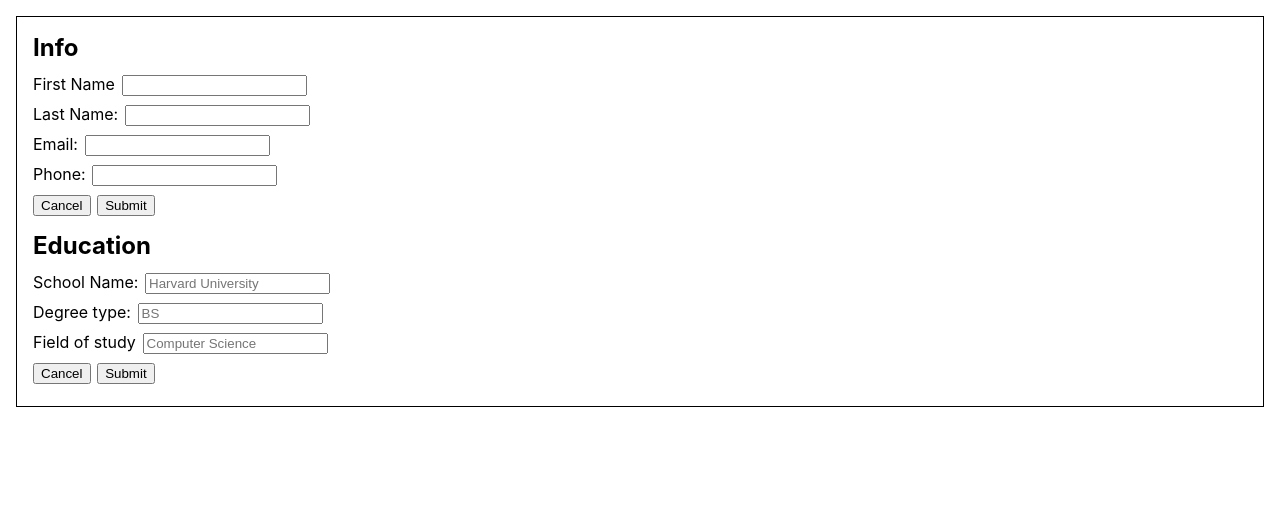
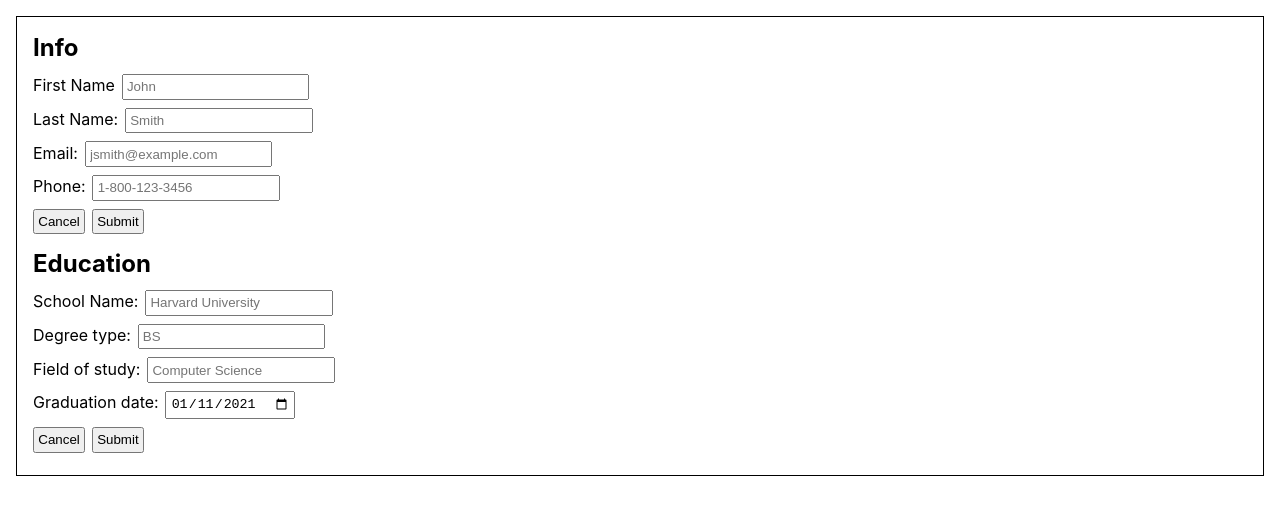
Before and after one commit to rankoliang/cv-project, a React (Create React App) app: page / in a window 1280 px wide. Shown: the top 514 px of the page. Built offline with nearby package versions, Linux system fonts and the light colour scheme.

Commit message:
Add date field to education form

```diff
--- a/package.json
+++ b/package.json
@@ -6,6 +6,7 @@
     "@testing-library/jest-dom": "^5.11.4",
     "@testing-library/react": "^11.1.0",
     "@testing-library/user-event": "^12.1.10",
+    "date-fns": "^2.16.1",
     "react": "^17.0.1",
     "react-dom": "^17.0.1",
     "react-icons": "^4.1.0",
--- a/src/components/education/education-form.js
+++ b/src/components/education/education-form.js
@@ -1,12 +1,12 @@
 import { Component } from 'react';
-import Form, { BindableInputField } from '../form';
+import Form, { bindField, InputField } from '../form';
 
 class EducationForm extends Component {
   constructor(props) {
     super(props);
 
     this.state = Object.assign({}, this.props.education);
-    this.InputField = BindableInputField(this);
+    this.InputField = bindField(InputField, this);
   }
 
   render() {
@@ -31,10 +31,16 @@ class EducationForm extends Component {
         />
         <InputField
           id="degree-field"
-          label="Field of study"
+          label="Field of study:"
           fields={['degree', 'field']}
           placeholder="Computer Science"
           required={school !== ''}
+        />
+        <InputField
+          id="graduation-date"
+          type="date"
+          label="Graduation date:"
+          field="date"
         />
       </Form>
     );
--- a/src/components/education/education.js
+++ b/src/components/education/education.js
@@ -1,9 +1,9 @@
 import { Component } from 'react';
-import Form, { BindableInputField } from '../form';
 import styled from 'styled-components';
 import EducationForm from './education-form';
+import { format, parse, isPast, isValid } from 'date-fns';
 
-const School = styled.div`
+const EducationHeader = styled.div`
   display: flex;
   align-items: center;
   border-bottom: 1px solid black;
@@ -17,49 +17,77 @@ const School = styled.div`
   }
 `;
 
-const Degree = styled.div`
-  margin: 0.25em 0;
-
-  *:not(:last-child):after {
-    content: '|';
-    margin: 0 0.25em;
-  }
+const School = styled.h3`
+  text-transform: uppercase;
+  margin: 0.1em 0;
 `;
 
 class Education extends Component {
   render() {
     const {
-      education: { school, degree },
+      education: { school, degree, date },
     } = this.props;
 
     if (school) {
       return (
         <div>
-          <School>
-            <h2>{school}</h2>
+          <EducationHeader>
+            <h2>Education</h2>
             <button onClick={this.props.toggleEdit}>Edit</button>
-          </School>
-          <Degree>
+          </EducationHeader>
+          <School>{school}</School>
+          <div>
             {degree.type && degree.field && (
-              <span>
+              <div>
                 {degree.type} in {degree.field}
-              </span>
+              </div>
             )}
-          </Degree>
+            <GraduationDate date={date} />
+          </div>
         </div>
       );
     } else {
       return (
         <div>
-          <School>
-            <h2>Education</h2>
+          <EducationHeader>
             <button onClick={this.props.toggleEdit}>Edit</button>
-          </School>
+          </EducationHeader>
         </div>
       );
     }
   }
 }
 
+class GraduationDate extends Component {
+  constructor(props) {
+    super(props);
+    this.date = parse(props.date, 'yyyy-MM-dd', new Date());
+  }
+
+  get formattedDate() {
+    return format(this.date, 'MMM dd, yyyy');
+  }
+
+  get dateContext() {
+    if (isPast(this.date)) {
+      return 'Graduated';
+    } else {
+      return 'Expected graduation';
+    }
+  }
+
+  render() {
+    if (isValid(this.date)) {
+      return (
+        <span>
+          {this.dateContext}: {this.formattedDate}
+        </span>
+      );
+    } else {
+      return null;
+    }
+  }
+}
+
 export default Education;
 export { EducationForm };
--- a/src/components/form.js
+++ b/src/components/form.js
@@ -9,6 +9,7 @@ const StyledForm = styled.form`
   }
 
   input {
+    padding: 0.25em;
     margin: 0 0.5em;
   }
 
@@ -99,10 +100,10 @@ class Form extends Component {
   }
 }
 
-const BindableInputField = function (binding) {
+const bindField = function (FieldComponent, binding) {
   return ({ field, fields = [field], ...props }) => {
     return (
-      <InputField
+      <FieldComponent
         onChange={Form.onFieldChange.apply(binding, fields)}
         value={dig(binding.state, ...fields)}
         {...props}
@@ -112,4 +113,4 @@ const BindableInputField = function (binding) {
 };
 
 export default Form;
-export { InputField, BindableInputField };
+export { InputField, bindField as bindableField, bindField };
--- a/src/components/info/info-form.js
+++ b/src/components/info/info-form.js
@@ -1,12 +1,12 @@
 import { Component } from 'react';
-import Form, { BindableInputField } from '../form';
+import Form, { bindField, InputField } from '../form';
 
 class InfoForm extends Component {
   constructor(props) {
     super(props);
 
     this.state = Object.assign({}, this.props.info);
-    this.InputField = BindableInputField(this);
+    this.InputField = bindField(InputField, this);
   }
 
   render() {
@@ -19,16 +19,30 @@ class InfoForm extends Component {
           id="first-name"
           label="First Name"
           fields={['name', 'first']}
+          placeholder="John"
           required
         />
         <InputField
           id="last-name"
           label="Last Name:"
           fields={['name', 'last']}
+          placeholder="Smith"
           required
         />
-        <InputField id="email" type="email" label="Email:" field="email" />
-        <InputField id="phone" type="tel" label="Phone:" field="phone" />
+        <InputField
+          id="email"
+          type="email"
+          label="Email:"
+          field="email"
+          placeholder="jsmith@example.com"
+        />
+        <InputField
+          id="phone"
+          type="tel"
+          label="Phone:"
+          field="phone"
+          placeholder="1-800-123-3456"
+        />
       </Form>
     );
   }
--- a/src/components/resume.js
+++ b/src/components/resume.js
@@ -2,6 +2,7 @@ import { Component } from 'react';
 import Info, { InfoForm } from './info/info';
 import Education, { EducationForm } from './education/education';
 import styled from 'styled-components';
+import { format } from 'date-fns';
 
 const StyledResume = styled.div`
   margin: 1em;
@@ -28,7 +29,7 @@ class Resume extends Component {
           type: '',
           field: '',
         },
-        date: '',
+        date: format(new Date(), 'yyyy-MM-dd'),
       },
       isEditing: {
         info: true,
```
Also changed, not shown: 1 other file (tests, documents, lock files or other folders).
